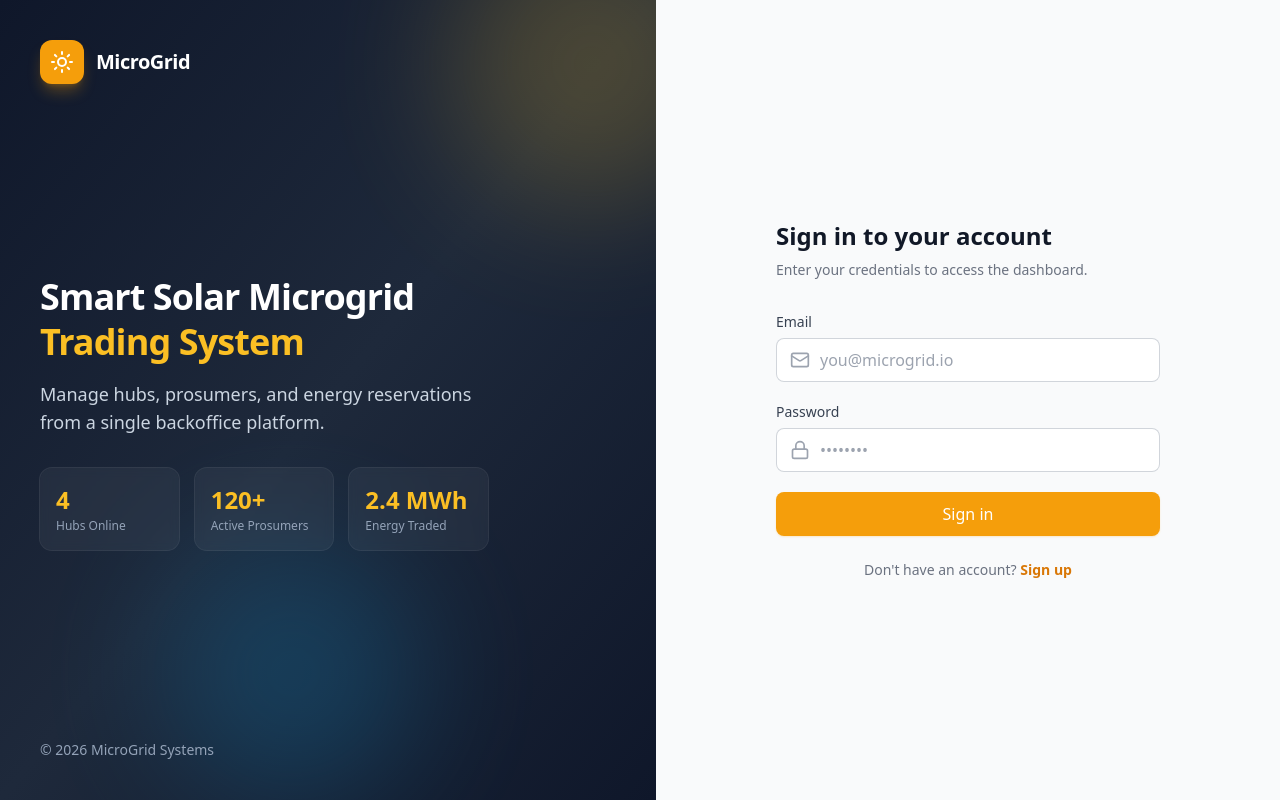
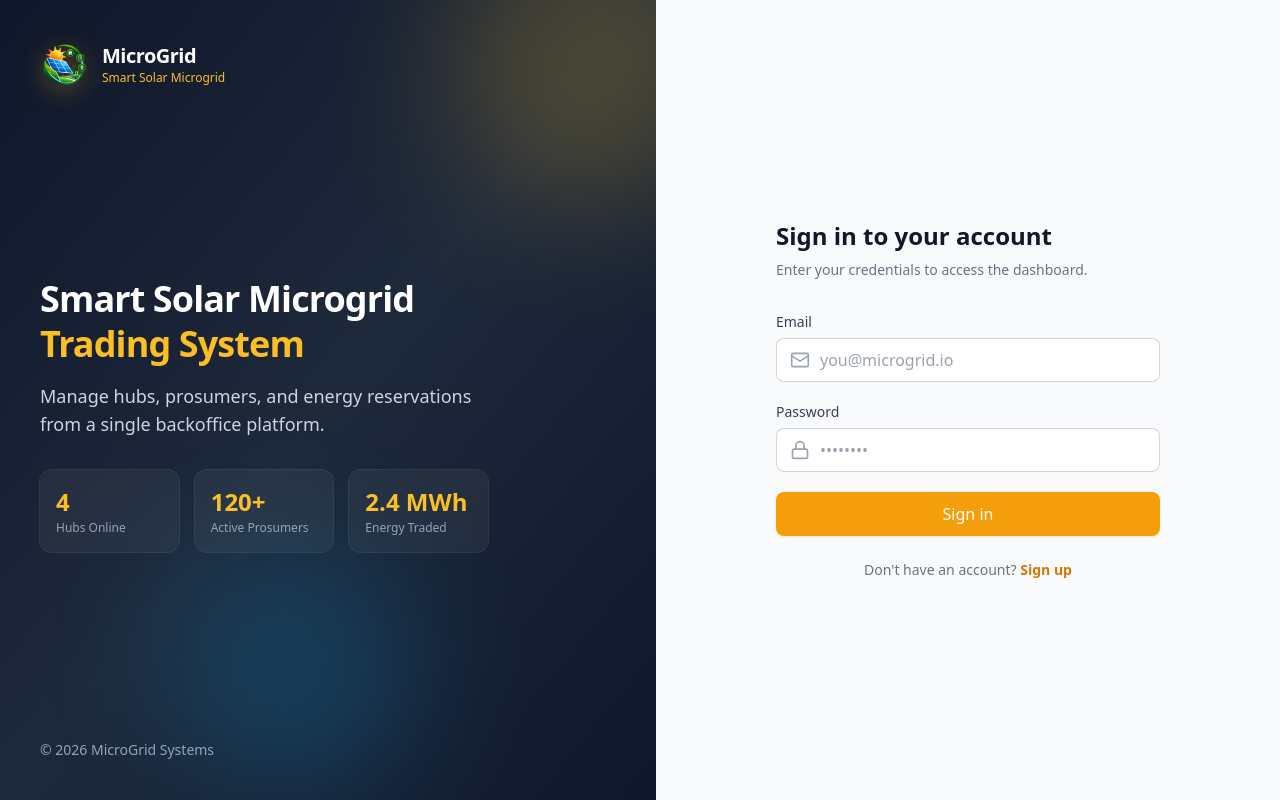
Before and after one commit to 4Y2S-EAD/SmartSolarMicrogrid, a React (Vite) app in the folder web/smart-solar-web/: page / in a window 1280 px wide. Built offline with nearby package versions, Linux system fonts and the light colour scheme; no server answers.

Commit message:
feat(web): replace placeholder sun icon with MicroGrid logo on login page
- Import and display official logo image in brand hero panel
- Apply drop shadow effect and update brand subtitle

```diff
--- a/web/smart-solar-web/src/pages/Login.tsx
+++ b/web/smart-solar-web/src/pages/Login.tsx
@@ -1,6 +1,7 @@
 import { useState, FormEvent } from 'react';
 import { useAuth, type UserRole } from '@/context/AuthContext';
-import { Sun, Loader2, Lock, Mail, User, Shield, Radio } from 'lucide-react';
+import { Loader2, Lock, Mail, User, Shield, Radio } from 'lucide-react';
+import logoImg from '@/assets/logo.png';
 import Button from '@/components/ui/Button';
 
 export default function Login() {
@@ -48,11 +49,16 @@ export default function Login() {
           <div className="absolute bottom-0 left-1/4 h-64 w-64 rounded-full bg-sky-500 blur-3xl" />
         </div>
         <div className="relative z-10">
-          <div className="flex items-center gap-3">
-            <div className="flex h-11 w-11 items-center justify-center rounded-xl bg-amber-500 text-white shadow-lg shadow-amber-500/30">
-              <Sun className="h-6 w-6" />
+          <div className="flex items-center gap-3.5">
+            <img
+              src={logoImg}
+              alt="Smart Solar Microgrid Logo"
+              className="h-12 w-12 object-contain drop-shadow-[0_4px_12px_rgba(245,158,11,0.35)]"
+            />
+            <div>
+              <span className="text-xl font-bold tracking-tight text-white">MicroGrid</span>
+              <span className="block text-xs font-medium text-amber-400">Smart Solar Microgrid</span>
             </div>
-            <span className="text-xl font-bold tracking-tight">MicroGrid</span>
           </div>
         </div>
         <div className="relative z-10 max-w-md">
```
